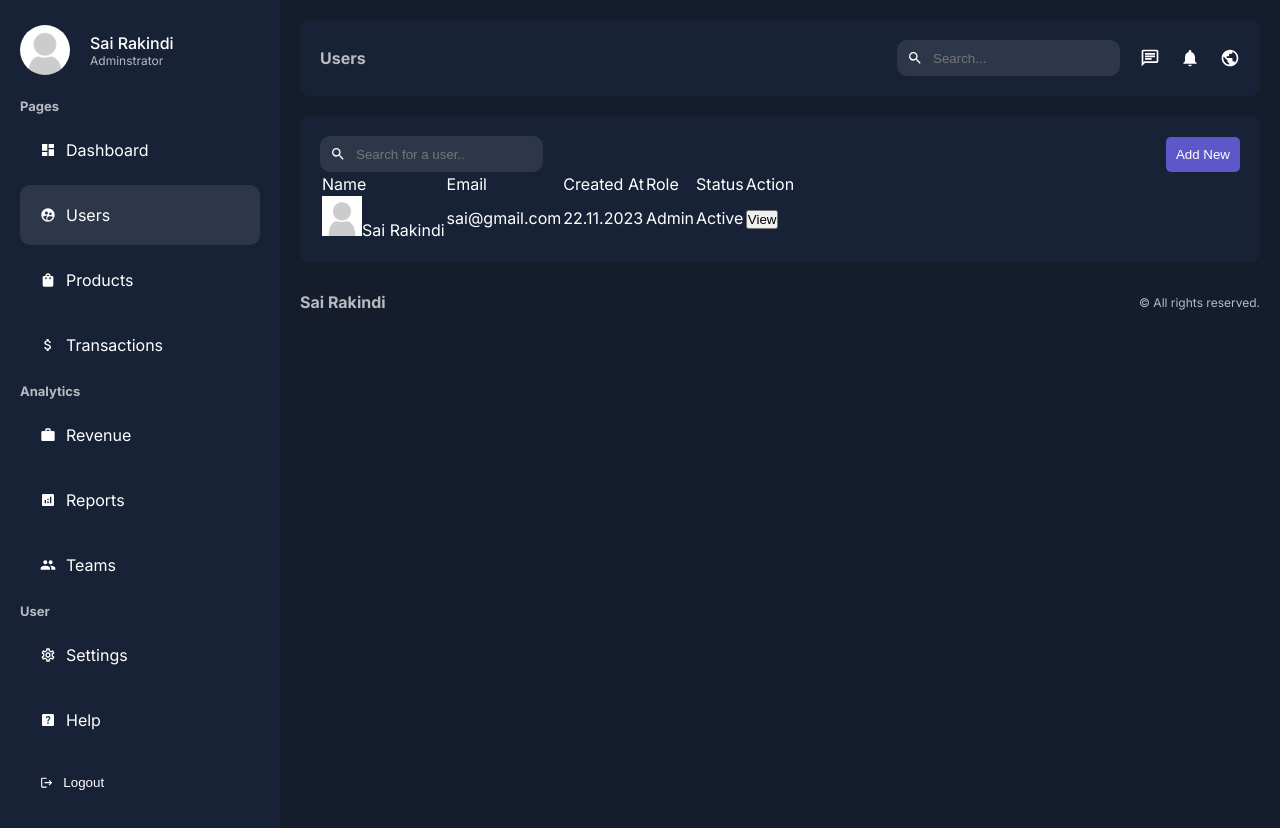
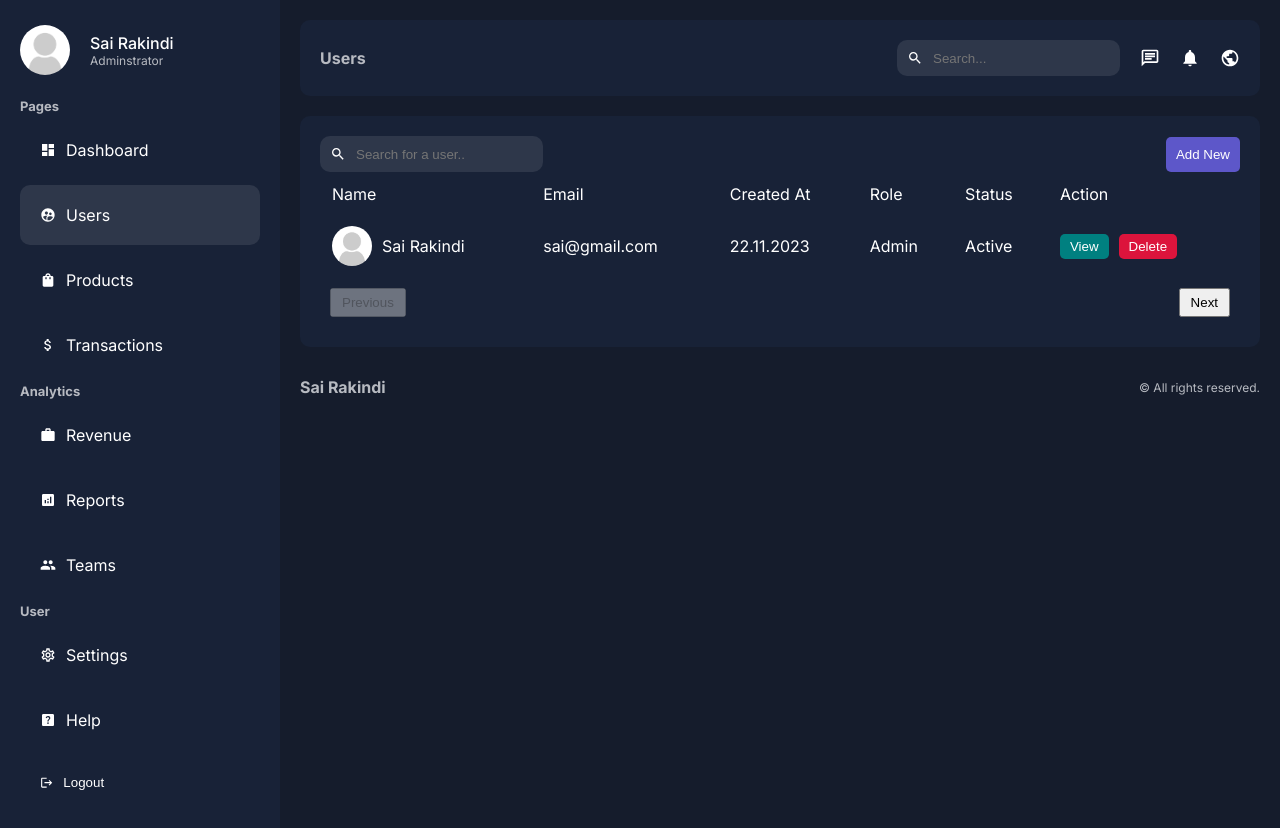
Before and after one commit to SaiRakindi/nextjs-admin-dashboard, a Next.js app: page /dashboard/users in a window 1280 px wide. Built offline with nearby package versions, Linux system fonts and the light colour scheme.

Commit message:
completed initial users page

```diff
--- a/app/dashboard/users/page.jsx
+++ b/app/dashboard/users/page.jsx
@@ -2,6 +2,7 @@ import styles from "@/app/ui/dashboard/users/users.module.css";
 import Search from "../search/search";
 import Link from "next/link";
 import Image from "next/image";
+import Pagination from "@/app/ui/dashboard/pagination/pagination";
 
 const UsersPage = () => {
   return (
@@ -27,7 +28,13 @@ const UsersPage = () => {
           <tr>
             <td>
               <div className={styles.user}>
-                <Image src="/noavatar.png" alt="" width={40} height={40} />
+                <Image
+                  src="/noavatar.png"
+                  alt=""
+                  width={40}
+                  height={40}
+                  className={styles.userImage}
+                />
                 Sai Rakindi
               </div>
             </td>
@@ -36,13 +43,21 @@ const UsersPage = () => {
             <td>Admin</td>
             <td>Active</td>
             <td>
-              <Link href="/">
-                <button className={`${styles.button}`}>View</button>
-              </Link>
+              <div className={styles.buttons}>
+                <Link href="/">
+                  <button className={`${styles.button} ${styles.view}`}>
+                    View
+                  </button>
+                </Link>
+                <button className={`${styles.button} ${styles.delete}`}>
+                  Delete
+                </button>
+              </div>
             </td>
           </tr>
         </tbody>
       </table>
+      <Pagination />
     </div>
   );
 };
--- /dev/null
+++ b/app/ui/dashboard/pagination/pagination.jsx
@@ -0,0 +1,14 @@
+import styles from "./pagination.module.css";
+
+const Pagination = () => {
+  return (
+    <div className={styles.container}>
+      <button className={styles.button} disabled>
+        Previous
+      </button>
+      <button className={styles.button}>Next</button>
+    </div>
+  );
+};
+
+export default Pagination;
--- /dev/null
+++ b/app/ui/dashboard/pagination/pagination.module.css
@@ -0,0 +1,14 @@
+.container {
+  padding: 10px;
+  display: flex;
+  justify-content: space-between;
+}
+
+.button {
+  padding: 5px 10px;
+  cursor: pointer;
+}
+
+.button:disabled {
+  cursor: not-allowed;
+}
--- a/app/ui/dashboard/users/users.module.css
+++ b/app/ui/dashboard/users/users.module.css
@@ -19,3 +19,42 @@
   border-radius: 5px;
   cursor: pointer;
 }
+
+.table {
+  width: 100%;
+}
+
+.table td {
+  padding: 10px;
+}
+
+.user {
+  display: flex;
+  align-items: center;
+  gap: 10px;
+}
+
+.userImage {
+  border-radius: 50%;
+  object-fit: cover;
+}
+
+.buttons {
+  display: flex;
+  gap: 10px;
+}
+.button {
+  padding: 5px 10px;
+  border-radius: 5px;
+  color: var(--text);
+  cursor: pointer;
+  border: none;
+}
+
+.view {
+  background-color: teal;
+}
+
+.delete {
+  background-color: crimson;
+}
```
